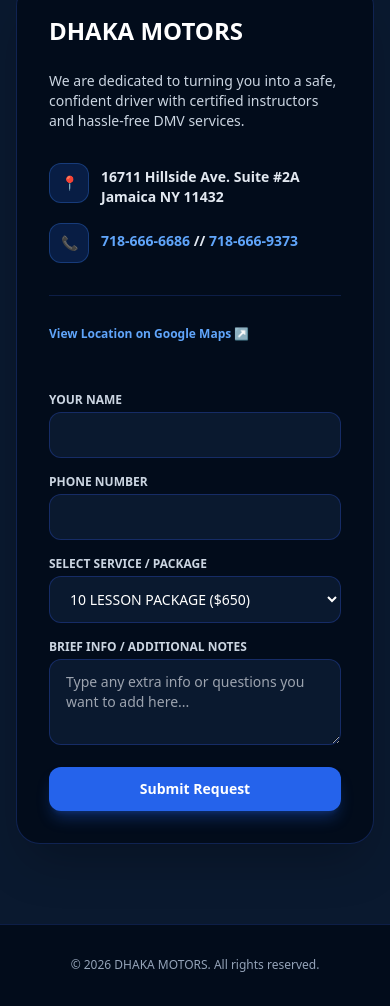
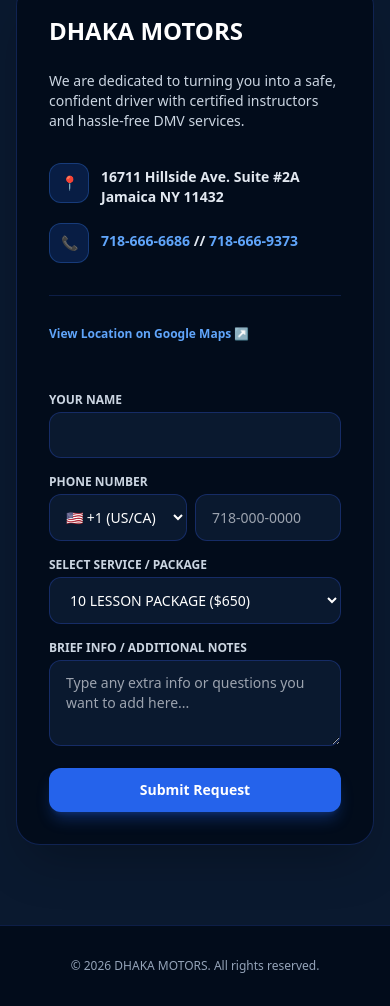
Before and after one commit to gobugitthub/Dhaka-Motors, a plain HTML site: page index.html in a window 390 px wide. Shown: the part 6845-7851 px from the top of the page. Drawn offline with nearby package versions, Linux system fonts and the light colour scheme.

Commit message:
Add country code selection to phone input
Updated phone input to include country code selection and modified form submission to include the selected country code with the phone number.

```diff
--- a/index.html
+++ b/index.html
@@ -466,7 +466,18 @@
                     </div>
                     <div>
                         <label class="block text-xs font-semibold text-slate-300 uppercase mb-1">Phone Number</label>
-                        <input type="tel" name="phone" required class="w-full bg-navy-900 border border-blue-900/60 rounded-xl px-4 py-3 text-white text-sm focus:outline-none focus:border-blue-500 transition">
+                        <div class="flex space-x-2">
+                            <select id="country-code" aria-label="Country Code" class="bg-navy-900 border border-blue-900/60 rounded-xl px-3 py-3 text-white text-sm focus:outline-none focus:border-blue-500 transition shrink-0">
+                                <option value="+1" selected>🇺🇸 +1 (US/CA)</option>
+                                <option value="+880">🇧🇩 +880 (BD)</option>
+                                <option value="+91">🇮🇳 +91 (IN)</option>
+                                <option value="+44">🇬🇧 +44 (UK)</option>
+                                <option value="+971">🇦🇪 +971 (UAE)</option>
+                                <option value="+966">🇸🇦 +966 (KSA)</option>
+                                <option value="+61">🇦🇺 +61 (AU)</option>
+                            </select>
+                            <input type="tel" id="phone-input" name="phone" required placeholder="718-000-0000" class="w-full bg-navy-900 border border-blue-900/60 rounded-xl px-4 py-3 text-white text-sm focus:outline-none focus:border-blue-500 transition">
+                        </div>
                     </div>
                     <div>
                         <label class="block text-xs font-semibold text-slate-300 uppercase mb-1">Select Service / Package</label>
@@ -524,7 +535,7 @@
             }
         }
 
-        // 3. Google Sheets Form Submission
+        // 3. Google Sheets Form Submission with Country Code prefix
         const scriptURL = 'https://script.google.com/macros/s/AKfycbzliTecOi3eKk5kDcXyAfnfiViXjR_nkgPPZwcUm3J2gvqlqlFR6Ho-UbOgwlVVXQd43A/exec';
         const form = document.getElementById('booking-form');
         const submitBtn = document.getElementById('submit-btn');
@@ -536,7 +547,12 @@
             submitBtn.textContent = 'Sending...';
             formStatus.classList.add('hidden');
 
-            fetch(scriptURL, { method: 'POST', body: new FormData(form) })
+            const formData = new FormData(form);
+            const countryCode = document.getElementById('country-code').value;
+            const rawPhone = document.getElementById('phone-input').value.trim();
+            formData.set('phone', `${countryCode} ${rawPhone}`);
+
+            fetch(scriptURL, { method: 'POST', body: formData })
                 .then(response => {
                     formStatus.textContent = '✓ Thank you! Your request has been sent to Dhaka Motors.';
                     formStatus.className = 'text-xs text-center text-emerald-400 font-semibold pt-2 block';
```
